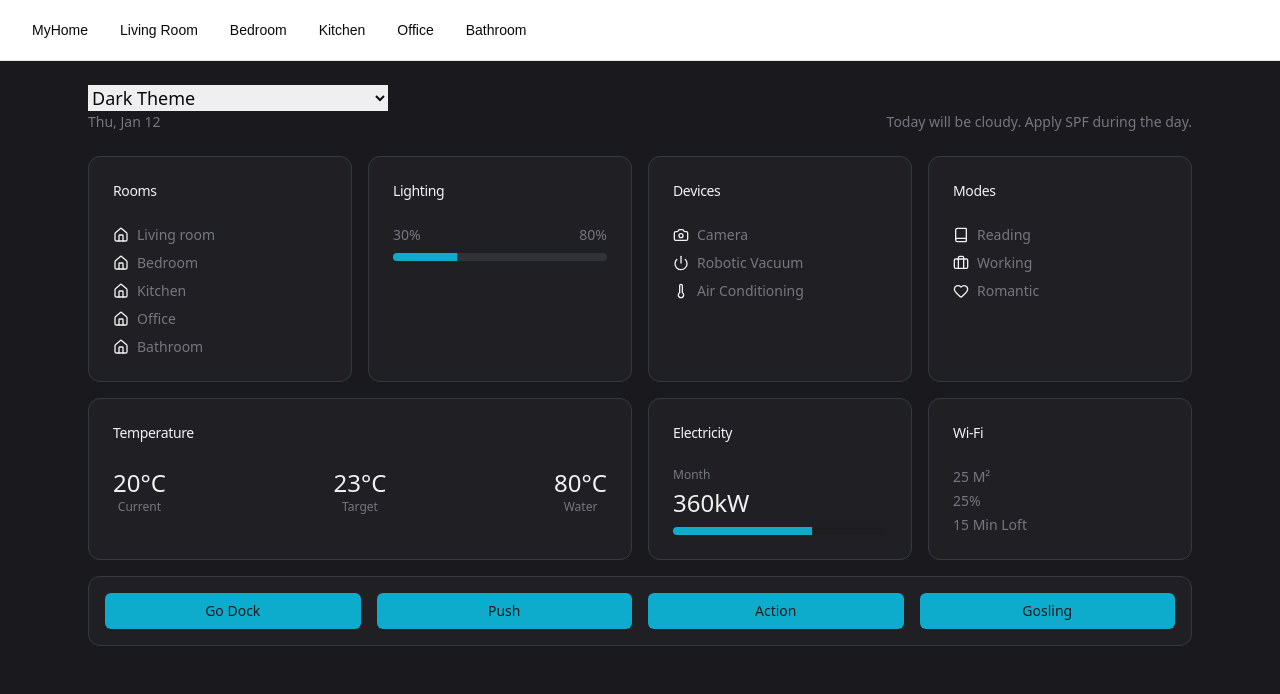
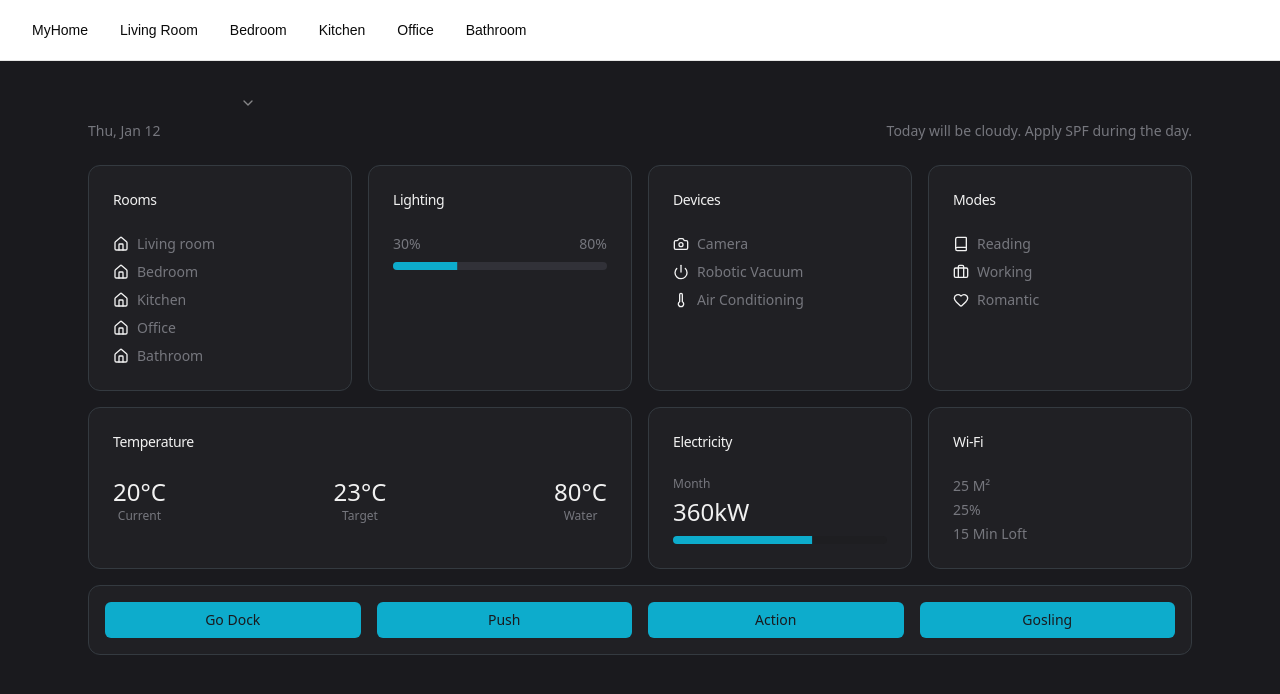
Before and after one commit to amansingh169/NeuroHome, a React (Vite) app in the folder NeuroHome/: page / in a window 1280 px wide. Shown: the top 694 px of the page. Built offline with nearby package versions, Linux system fonts and the light colour scheme.

Commit message:
Added theme select

```diff
--- a/NeuroHome/src/components/ThemeSelector.jsx
+++ b/NeuroHome/src/components/ThemeSelector.jsx
@@ -1,24 +1,45 @@
 import { useContext } from "react";
 import { ThemeContext } from "../contexts/ThemeContext";
+import {
+  Select,
+  SelectContent,
+  SelectItem,
+  SelectTrigger,
+  SelectValue,
+} from "@/components/ui/select";
 
-const ThemeSelector = ({ num }) => {
+const ThemeSelector = () => {
   const { theme, setTheme, availableThemes } = useContext(ThemeContext);
 
   return (
-    <select
-      className="form-select"
-      value={theme}
-      onChange={(e) => {
-        setTheme(e.target.value);
-      }}
-      style={{ width: "300px" }}
-    >
-      {availableThemes.map((theme) => (
-        <option value={theme} key={theme}>
-          {theme.charAt(0).toUpperCase() + theme.slice(1)} Theme
-        </option>
-      ))}
-    </select>
+    // <select
+    //   className="form-select"
+    //   value={theme}
+    //   onChange={(e) => {
+    //     setTheme(e.target.value);
+    //   }}
+    //   style={{ width: "300px" }}
+    // >
+    // {availableThemes.map((theme) => (
+    //   <option value={theme.name} key={theme.name}>
+    //     {theme.icon}
+    //     {theme.name.charAt(0).toUpperCase() + theme.name.slice(1) + " Theme"}
+    //   </option>
+    // ))}
+    // </select>
+
+    <Select>
+      <SelectTrigger className="w-[180px]">
+        <SelectValue />
+      </SelectTrigger>
+      <SelectContent>
+        {availableThemes.map((theme) => (
+          <SelectItem value={theme.name}>
+            {theme.name.charAt(0).toUpperCase() + theme.name.slice(1) + " Theme"}
+          </SelectItem>
+        ))}
+      </SelectContent>
+    </Select>
   );
 };
 
--- /dev/null
+++ b/NeuroHome/src/components/ui/select.jsx
@@ -0,0 +1,144 @@
+"use client";
+
+import * as React from "react";
+import * as SelectPrimitive from "@radix-ui/react-select";
+import { CheckIcon, ChevronDownIcon, ChevronUpIcon } from "lucide-react";
+import { cn } from "@/lib/utils";
+
+function Select(props) {
+  return <SelectPrimitive.Root data-slot="select" {...props} />;
+}
+
+function SelectGroup(props) {
+  return <SelectPrimitive.Group data-slot="select-group" {...props} />;
+}
+
+function SelectValue(props) {
+  return <SelectPrimitive.Value data-slot="select-value" {...props} />;
+}
+
+function SelectTrigger({ className, children, size = "default", ...props }) {
+  return (
+    <SelectPrimitive.Trigger
+      data-slot="select-trigger"
+      data-size={size}
+      className={cn(
+        "border-input data-[placeholder]:text-muted-foreground [&_svg:not([class*='text-'])]:text-muted-foreground focus-visible:border-ring focus-visible:ring-ring/50 aria-invalid:ring-destructive/20 dark:aria-invalid:ring-destructive/40 aria-invalid:border-destructive dark:bg-input/30 dark:hover:bg-input/50 flex w-fit items-center justify-between gap-2 rounded-md border bg-transparent px-3 py-2 text-sm whitespace-nowrap shadow-xs transition-[color,box-shadow] outline-none focus-visible:ring-[3px] disabled:cursor-not-allowed disabled:opacity-50 data-[size=default]:h-9 data-[size=sm]:h-8 *:data-[slot=select-value]:line-clamp-1 *:data-[slot=select-value]:flex *:data-[slot=select-value]:items-center *:data-[slot=select-value]:gap-2 [&_svg]:pointer-events-none [&_svg]:shrink-0 [&_svg:not([class*='size-'])]:size-4",
+        className
+      )}
+      {...props}
+    >
+      {children}
+      <SelectPrimitive.Icon asChild>
+        <ChevronDownIcon className="size-4 opacity-50" />
+      </SelectPrimitive.Icon>
+    </SelectPrimitive.Trigger>
+  );
+}
+
+function SelectContent({ className, children, position = "popper", ...props }) {
+  return (
+    <SelectPrimitive.Portal>
+      <SelectPrimitive.Content
+        data-slot="select-content"
+        className={cn(
+          "bg-popover text-popover-foreground data-[state=open]:animate-in data-[state=closed]:animate-out data-[state=closed]:fade-out-0 data-[state=open]:fade-in-0 data-[state=closed]:zoom-out-95 data-[state=open]:zoom-in-95 data-[side=bottom]:slide-in-from-top-2 data-[side=left]:slide-in-from-right-2 data-[side=right]:slide-in-from-left-2 data-[side=top]:slide-in-from-bottom-2 relative z-50 max-h-(--radix-select-content-available-height) min-w-[8rem] origin-(--radix-select-content-transform-origin) overflow-x-hidden overflow-y-auto rounded-md border shadow-md",
+          position === "popper" &&
+            "data-[side=bottom]:translate-y-1 data-[side=left]:-translate-x-1 data-[side=right]:translate-x-1 data-[side=top]:-translate-y-1",
+          className
+        )}
+        position={position}
+        {...props}
+      >
+        <SelectScrollUpButton />
+        <SelectPrimitive.Viewport
+          className={cn(
+            "p-1",
+            position === "popper" &&
+              "h-[var(--radix-select-trigger-height)] w-full min-w-[var(--radix-select-trigger-width)] scroll-my-1"
+          )}
+        >
+          {children}
+        </SelectPrimitive.Viewport>
+        <SelectScrollDownButton />
+      </SelectPrimitive.Content>
+    </SelectPrimitive.Portal>
+  );
+}
+
+function SelectLabel({ className, ...props }) {
+  return (
+    <SelectPrimitive.Label
+      data-slot="select-label"
+      className={cn("text-muted-foreground px-2 py-1.5 text-xs", className)}
+      {...props}
+    />
+  );
+}
+
+function SelectItem({ className, children, ...props }) {
+  return (
+    <SelectPrimitive.Item
+      data-slot="select-item"
+      className={cn(
+        "focus:bg-accent focus:text-accent-foreground [&_svg:not([class*='text-'])]:text-muted-foreground relative flex w-full cursor-default items-center gap-2 rounded-sm py-1.5 pr-8 pl-2 text-sm outline-hidden select-none data-[disabled]:pointer-events-none data-[disabled]:opacity-50 [&_svg]:pointer-events-none [&_svg]:shrink-0 [&_svg:not([class*='size-'])]:size-4 *:[span]:last:flex *:[span]:last:items-center *:[span]:last:gap-2",
+        className
+      )}
+      {...props}
+    >
+      <span className="absolute right-2 flex size-3.5 items-center justify-center">
+        <SelectPrimitive.ItemIndicator>
+          <CheckIcon className="size-4" />
+        </SelectPrimitive.ItemIndicator>
+      </span>
+      <SelectPrimitive.ItemText>{children}</SelectPrimitive.ItemText>
+    </SelectPrimitive.Item>
+  );
+}
+
+function SelectSeparator({ className, ...props }) {
+  return (
+    <SelectPrimitive.Separator
+      data-slot="select-separator"
+      className={cn("bg-border pointer-events-none -mx-1 my-1 h-px", className)}
+      {...props}
+    />
+  );
+}
+
+function SelectScrollUpButton({ className, ...props }) {
+  return (
+    <SelectPrimitive.ScrollUpButton
+      data-slot="select-scroll-up-button"
+      className={cn("flex cursor-default items-center justify-center py-1", className)}
+      {...props}
+    >
+      <ChevronUpIcon className="size-4" />
+    </SelectPrimitive.ScrollUpButton>
+  );
+}
+
+function SelectScrollDownButton({ className, ...props }) {
+  return (
+    <SelectPrimitive.ScrollDownButton
+      data-slot="select-scroll-down-button"
+      className={cn("flex cursor-default items-center justify-center py-1", className)}
+      {...props}
+    >
+      <ChevronDownIcon className="size-4" />
+    </SelectPrimitive.ScrollDownButton>
+  );
+}
+
+export {
+  Select,
+  SelectContent,
+  SelectGroup,
+  SelectItem,
+  SelectLabel,
+  SelectScrollDownButton,
+  SelectScrollUpButton,
+  SelectSeparator,
+  SelectTrigger,
+  SelectValue,
+};
--- a/NeuroHome/src/contexts/ThemeContext.jsx
+++ b/NeuroHome/src/contexts/ThemeContext.jsx
@@ -1,9 +1,17 @@
 import { createContext, useState, useEffect } from "react";
+import { Sun, SunDim, SunMoon, Moon, Zap, Flame } from "lucide-react";
 
 export const ThemeContext = createContext();
 
 export const ThemeProvider = ({ children }) => {
-  const availableThemes = ["light", "ash", "dark", "onyx", "neon", "fire"];
+  const availableThemes = [
+    { name: "light", icon: <Sun className="w-4 h-4" /> },
+    { name: "ash", icon: <SunDim className="w-4 h-4" /> },
+    { name: "dark", icon: <SunMoon className="w-4 h-4" /> },
+    { name: "onyx", icon: <Moon className="w-4 h-4" /> },
+    { name: "neon", icon: <Zap className="w-4 h-4" /> },
+    { name: "fire", icon: <Flame className="w-4 h-4" /> },
+  ];
 
   const [theme, setTheme] = useState("dark");
 
```
